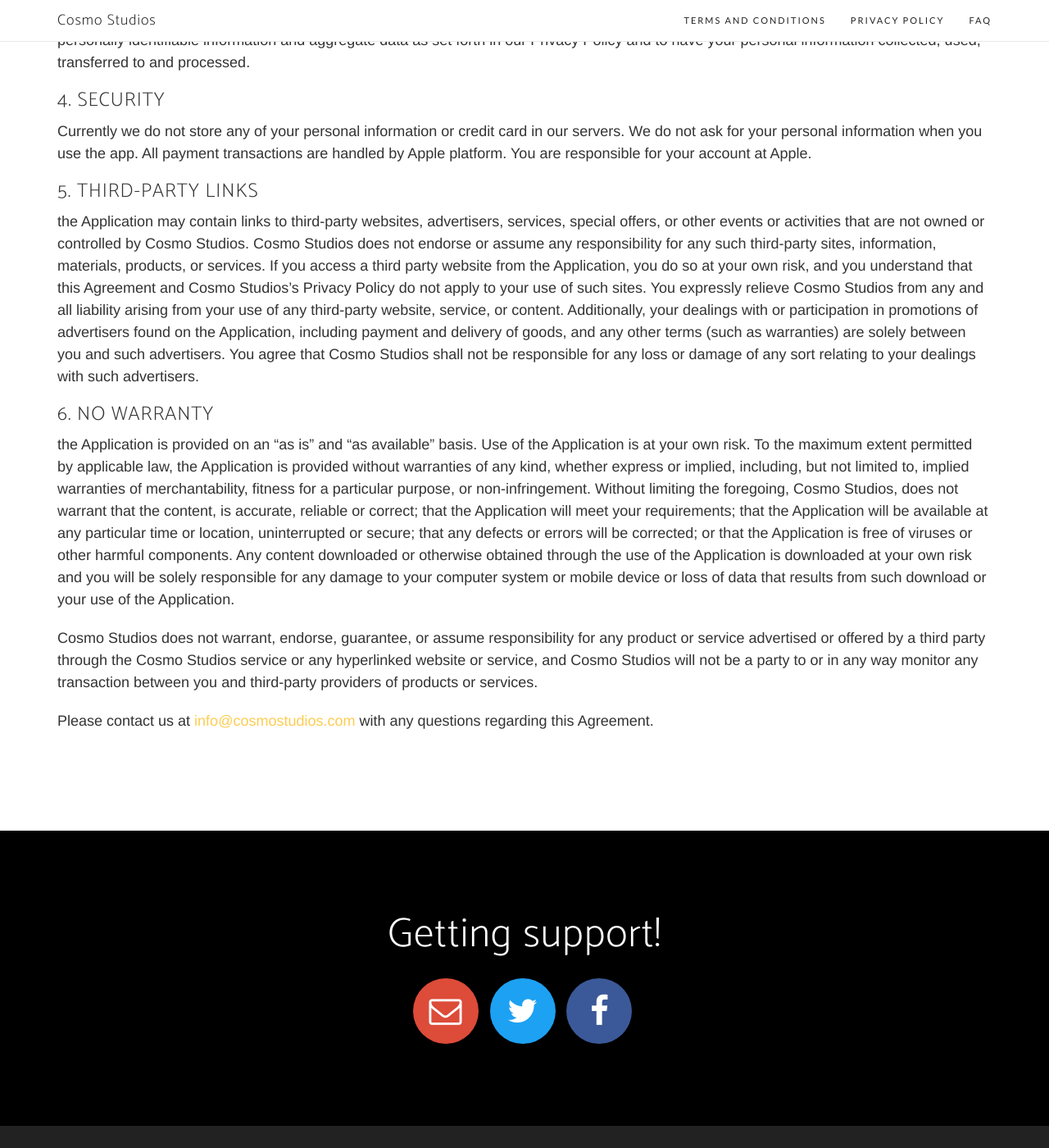
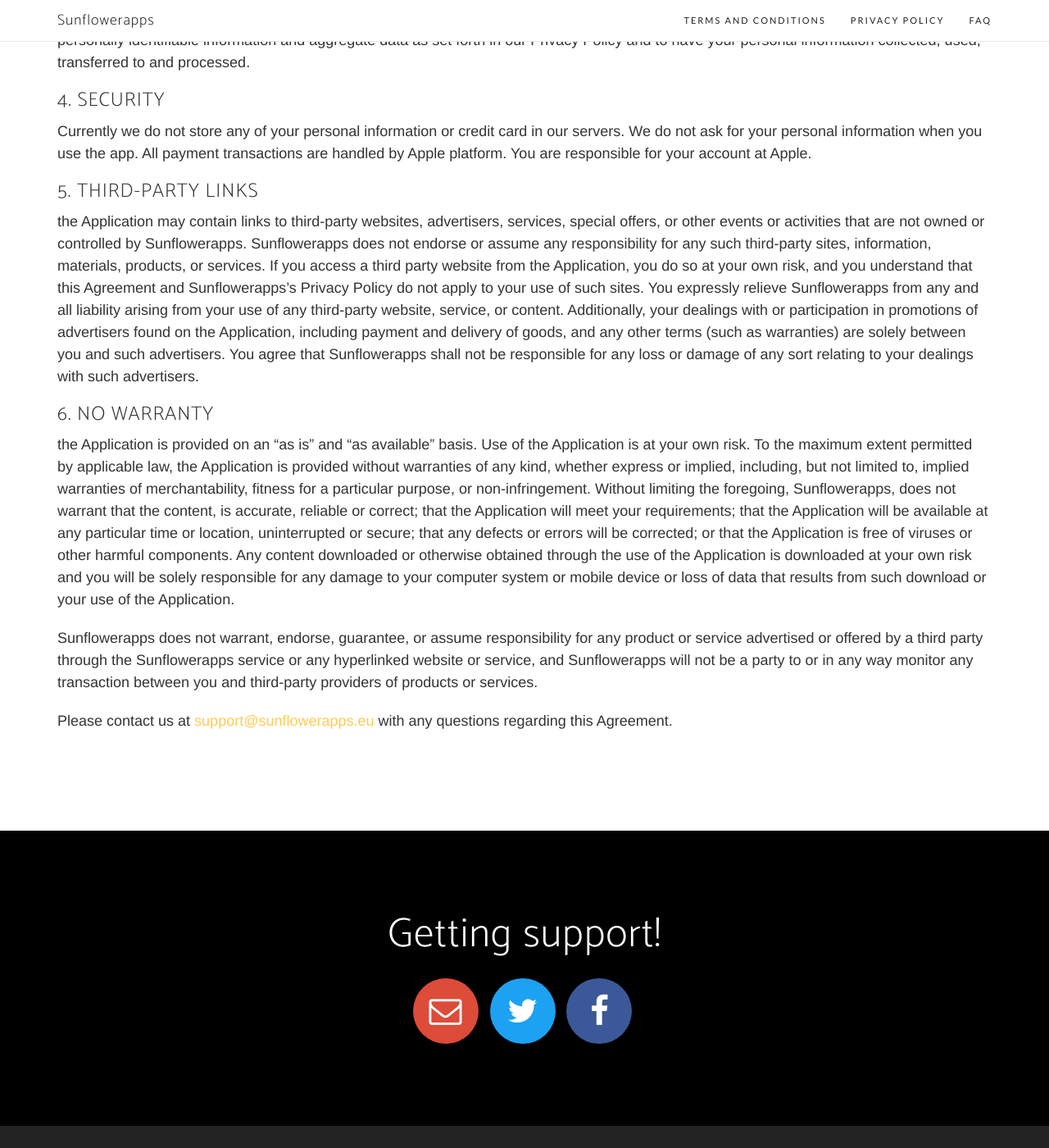
Before and after one commit to cosmostudios/cosmostudios, a Jekyll site: the page built from terms.md, in a window 1280 px wide and 1400 px high, scrolled down 1429 px. Shown: the whole window at 82% size. Built offline with Jekyll 4.4.1, drawn with Linux system fonts in a browser that asks for light colours; nearby versions of some CDN libraries; some web fonts are replaced; some of the changed text lies outside the part shown.

Commit message:
sunflowerapps brand

```diff
--- a/_config.yml
+++ b/_config.yml
@@ -13,10 +13,10 @@
 # you will see them accessed via {{ site.title }}, {{ site.email }}, and so on.
 # You can create any custom variable you would like, and they will be accessible
 # in the templates via {{ site.myvariable }}.
-title: Cosmo Studios
-email: info@cosmostudios.com
+title: Sunflowerapps
+email: support@sunflowerapps.eu
 description: > # this means to ignore newlines until "baseurl:"
-  Cosmo Studios develops applications on mobile platforms including iOS and Android. We are specializing on bringing better news reading experience to readers around the world.
+  Sunflowerapps develops applications on mobile platforms including iOS and Android. We are specializing on bringing better news reading experience to readers around the world.
 baseurl: "" # the subpath of your site, e.g. /blog
 url: "http://cosmostudios.com" # the base hostname & protocol for your site, e.g. http://example.com
 twitter_username: cosstos
--- a/_includes/footer.html
+++ b/_includes/footer.html
@@ -3,13 +3,13 @@
             <h2>Getting support!</h2>
             <ul class="list-inline list-social">
                 <li class="social-google-plus">
-                    <a href="mailto:info@cosmostudios.com"><i class="fa fa-envelope-o"></i></a>
+                    <a href="mailto:support@sunflowerapps.eu"><i class="fa fa-envelope-o"></i></a>
                 </li>
                 <li class="social-twitter">
-                    <a href="https://twitter.com/cosstos"><i class="fa fa-twitter"></i></a>
+                    <a href="https://twitter.com/sunflowerapps"><i class="fa fa-twitter"></i></a>
                 </li>
                 <li class="social-facebook">
-                    <a href="https://www.facebook.com/cosstos"><i class="fa fa-facebook"></i></a>
+                    <a href="https://www.facebook.com/sunflowerapps"><i class="fa fa-facebook"></i></a>
                 </li>
 
             </ul>
@@ -18,7 +18,7 @@
 
      <footer>
         <div class="container">
-            <p>&copy; 2016 Cosmo Studios. All Rights Reserved.</p>
+            <p>&copy; 2016 Sunflowerapps. All Rights Reserved.</p>
             <ul class="list-inline">
                 <li>
                     <a href="uk_newspapers_plus">UK Newspapers Plus</a>
--- a/_includes/header.html
+++ b/_includes/header.html
@@ -5,7 +5,7 @@
                 <button type="button" class="navbar-toggle collapsed" data-toggle="collapse" data-target="#bs-example-navbar-collapse-1">
                     <span class="sr-only">Toggle navigation</span> Menu <i class="fa fa-bars"></i>
                 </button>
-                <a class="navbar-brand page-scroll" href="index.html">Cosmo Studios</a>
+                <a class="navbar-brand page-scroll" href="index.html">Sunflowerapps</a>
             </div>
 
             <!-- Collect the nav links, forms, and other content for toggling -->
--- a/_layouts/faq.html
+++ b/_layouts/faq.html
@@ -36,14 +36,14 @@
             <div class="row">
                 <div>
 
-        <h3>Why Cosmo Studios instead of Sunflowerapps</h3>
+        <h3>Why Sunflowerapps instead of Sunflowerapps</h3>
 		<p>We lost the domain on the website sunflowerapps to a Japanese website, hence we have to switch all apps to the new domain. </p>
 
 		<h3>Which features does the new app have?</h3>
 		<p>The new application features Search, Newspapers Update, Offline Downloading, Reordering Papers and Sections, Automatic Subscription for removing Advertisements and Offline Downloading. </p>
 
 		<h3>How often do you update the newspapers?</h3>
-		<p>We use the app ourselves to keep up to date to the news, we update the newspapers when the links are broken, or newspapers change their RSS's urls. In case you discover that a newspaper has a broken section or not loading, please let us know via: info@cosmostudios.com. We will update them as soon as possible.</p>
+		<p>We use the app ourselves to keep up to date to the news, we update the newspapers when the links are broken, or newspapers change their RSS's urls. In case you discover that a newspaper has a broken section or not loading, please let us know via: support@sunflowerapps.eu. We will update them as soon as possible.</p>
 
 
 		<h3>Subscription length and cancellation</h3>
@@ -57,7 +57,7 @@
 
 		<h3>Not see here what you're finding?</h3>
 
-        <p>Let us know your question <a href="mailto:info@cosmostudios.com">info@cosmostudios.com</a>. We'll get in touch quickly. Thanks.</p>
+        <p>Let us know your question <a href="mailto:support@sunflowerapps.eu">support@sunflowerapps.eu</a>. We'll get in touch quickly. Thanks.</p>
 	</div>
             </div>
     </section>
--- a/_layouts/terms.html
+++ b/_layouts/terms.html
@@ -35,13 +35,13 @@
             </div>-->
             <div class="policy-content">
                 <p>
-                    Welcome to cosmostudios.com, the website and applications developed by Cosmo Studios (“Cosmo Studios,” “we,” “our” or “us”). Please read these Terms of Uses carefully. By accessing or using the application (the “application, “service”), you agree to be bound by this Terms of Use Agreement (“Agreement”) and all policies and guidelines incorporated by reference herein. This Agreement applies to all users, members, contributors and others who access the Application (“Users”).
+                    Welcome to cosmostudios.com, the website and applications developed by Sunflowerapps (“Sunflowerapps,” “we,” “our” or “us”). Please read these Terms of Uses carefully. By accessing or using the application (the “application, “service”), you agree to be bound by this Terms of Use Agreement (“Agreement”) and all policies and guidelines incorporated by reference herein. This Agreement applies to all users, members, contributors and others who access the Application (“Users”).
 
                 </p>
-                <p>If you are using the application or the Application on behalf of any entity, you represent and warrant that you are authorized to accept these Terms on such entity’s behalf, and that such entity agrees to indemnify you and Cosmo Studios for violations of these Terms. Nothing in these Terms will be deemed to confer any third party rights or benefits.</p>
+                <p>If you are using the application or the Application on behalf of any entity, you represent and warrant that you are authorized to accept these Terms on such entity’s behalf, and that such entity agrees to indemnify you and Sunflowerapps for violations of these Terms. Nothing in these Terms will be deemed to confer any third party rights or benefits.</p>
 
                 <h3>1. USE OF OUR APPLICATIONS</h3>
-                <p>Cosmo Studios develops applications that help users read their favorite newspapers in a certain country, the application gathers RSS sources from the websites and help users to find easily those RSS sources in the way that they do not need to copy and paste the URL of the RSS links for each sections that they want to read into an RSS reader application.</p>
+                <p>Sunflowerapps develops applications that help users read their favorite newspapers in a certain country, the application gathers RSS sources from the websites and help users to find easily those RSS sources in the way that they do not need to copy and paste the URL of the RSS links for each sections that they want to read into an RSS reader application.</p>
                 <p>To use the application, users do not need to register for an account or provide any personal data to the application.</p>
 
                 <h3>2. SERVICE RULES</h3>
@@ -49,7 +49,7 @@
                 <p>
                     You agree not to engage in any of the following prohibited activities:<br>
                     (i) copying, distributing, or disclosing any part of the Application in any medium, including without limitation by any automated or non-automated “scraping”;<br>
-                    (ii) using any automated system, including without limitation “robots,” “spiders,” “offline readers,” etc., to access the Application in a manner that sends more request messages to the Cosmo Studios servers than a human can reasonably produce in the same period of time;<br>
+                    (ii) using any automated system, including without limitation “robots,” “spiders,” “offline readers,” etc., to access the Application in a manner that sends more request messages to the Sunflowerapps servers than a human can reasonably produce in the same period of time;<br>
                     (iv) attempting to interfere with, compromise the system integrity or security or decipher any transmissions to or from the servers running the Application;<br>
                     (v) taking any action that imposes, or may impose at our sole discretion an unreasonable or disproportionately large load on our infrastructure;<br>
                     (xi) accessing any content on the Application through any technology or means other than those provided or authorized by the Application;
@@ -64,13 +64,13 @@
                 <p>Currently we do not store any of your personal information or credit card in our servers. We do not ask for your personal information when you use the app. All payment transactions are handled by Apple platform. You are responsible for your account at Apple.</p>
 
                 <h3>5. THIRD-PARTY LINKS</h3>
-                <p>the Application may contain links to third-party websites, advertisers, services, special offers, or other events or activities that are not owned or controlled by Cosmo Studios. Cosmo Studios does not endorse or assume any responsibility for any such third-party sites, information, materials, products, or services. If you access a third party website from the Application, you do so at your own risk, and you understand that this Agreement and Cosmo Studios’s Privacy Policy do not apply to your use of such sites. You expressly relieve Cosmo Studios from any and all liability arising from your use of any third-party website, service, or content. Additionally, your dealings with or participation in promotions of advertisers found on the Application, including payment and delivery of goods, and any other terms (such as warranties) are solely between you and such advertisers. You agree that Cosmo Studios shall not be responsible for any loss or damage of any sort relating to your dealings with such advertisers.</p>
+                <p>the Application may contain links to third-party websites, advertisers, services, special offers, or other events or activities that are not owned or controlled by Sunflowerapps. Sunflowerapps does not endorse or assume any responsibility for any such third-party sites, information, materials, products, or services. If you access a third party website from the Application, you do so at your own risk, and you understand that this Agreement and Sunflowerapps’s Privacy Policy do not apply to your use of such sites. You expressly relieve Sunflowerapps from any and all liability arising from your use of any third-party website, service, or content. Additionally, your dealings with or participation in promotions of advertisers found on the Application, including payment and delivery of goods, and any other terms (such as warranties) are solely between you and such advertisers. You agree that Sunflowerapps shall not be responsible for any loss or damage of any sort relating to your dealings with such advertisers.</p>
 
                 <h3>6. NO WARRANTY</h3>
 
-                <p>the Application is provided on an “as is” and “as available” basis. Use of the Application is at your own risk. To the maximum extent permitted by applicable law, the Application is provided without warranties of any kind, whether express or implied, including, but not limited to, implied warranties of merchantability, fitness for a particular purpose, or non-infringement. Without limiting the foregoing, Cosmo Studios, does not warrant that the content, is accurate, reliable or correct; that the Application will meet your requirements; that the Application will be available at any particular time or location, uninterrupted or secure; that any defects or errors will be corrected; or that the Application is free of viruses or other harmful components. Any content downloaded or otherwise obtained through the use of the Application is downloaded at your own risk and you will be solely responsible for any damage to your computer system or mobile device or loss of data that results from such download or your use of the Application.</p>
-                <p>Cosmo Studios does not warrant, endorse, guarantee, or assume responsibility for any product or service advertised or offered by a third party through the Cosmo Studios service or any hyperlinked website or service, and Cosmo Studios will not be a party to or in any way monitor any transaction between you and third-party providers of products or services.</p>
-                <p>Please contact us at <a href="mailto:info@cosmostudios.com"> info@cosmostudios.com</a> with any questions regarding this Agreement.</p>
+                <p>the Application is provided on an “as is” and “as available” basis. Use of the Application is at your own risk. To the maximum extent permitted by applicable law, the Application is provided without warranties of any kind, whether express or implied, including, but not limited to, implied warranties of merchantability, fitness for a particular purpose, or non-infringement. Without limiting the foregoing, Sunflowerapps, does not warrant that the content, is accurate, reliable or correct; that the Application will meet your requirements; that the Application will be available at any particular time or location, uninterrupted or secure; that any defects or errors will be corrected; or that the Application is free of viruses or other harmful components. Any content downloaded or otherwise obtained through the use of the Application is downloaded at your own risk and you will be solely responsible for any damage to your computer system or mobile device or loss of data that results from such download or your use of the Application.</p>
+                <p>Sunflowerapps does not warrant, endorse, guarantee, or assume responsibility for any product or service advertised or offered by a third party through the Sunflowerapps service or any hyperlinked website or service, and Sunflowerapps will not be a party to or in any way monitor any transaction between you and third-party providers of products or services.</p>
+                <p>Please contact us at <a href="mailto:support@sunflowerapps.eu"> support@sunflowerapps.eu</a> with any questions regarding this Agreement.</p>
             </div>
         </div>
     </section>
```
Also changed, not shown: _layouts/privacy.html (+5 -5 lines), _posts/2016-11-22-welcome-to-jekyll.markdown (deleted, +0 -24 lines).
